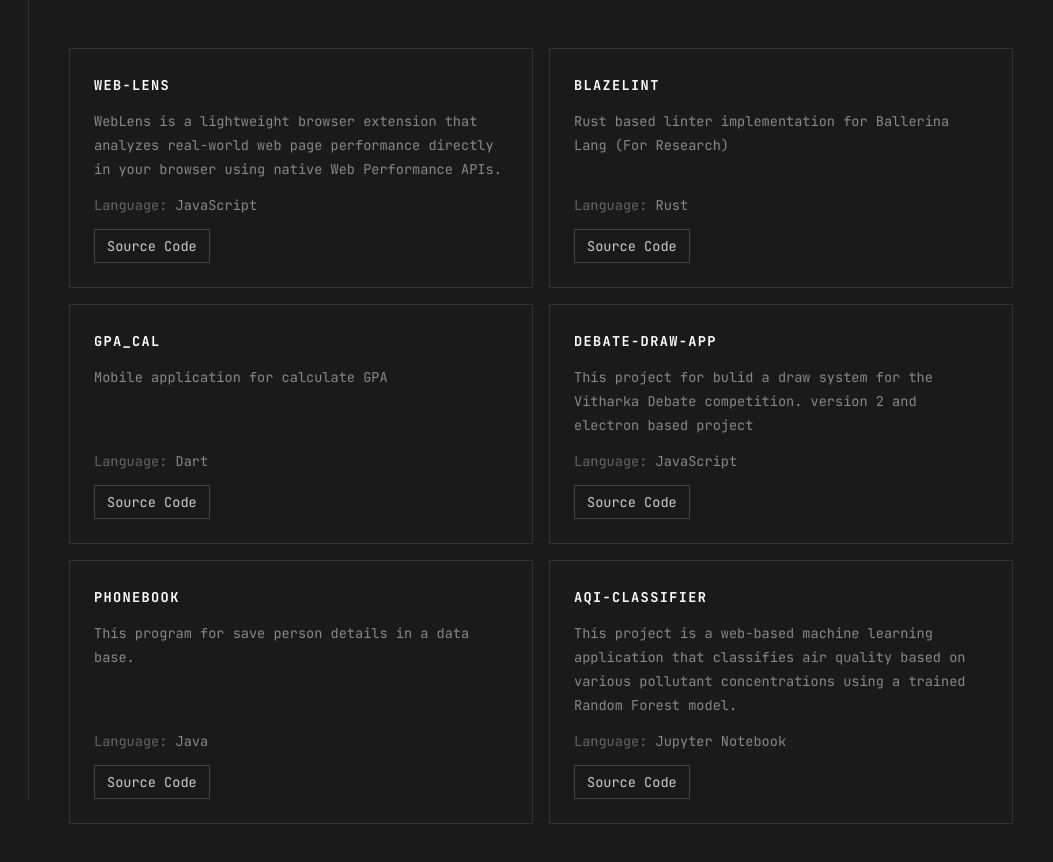
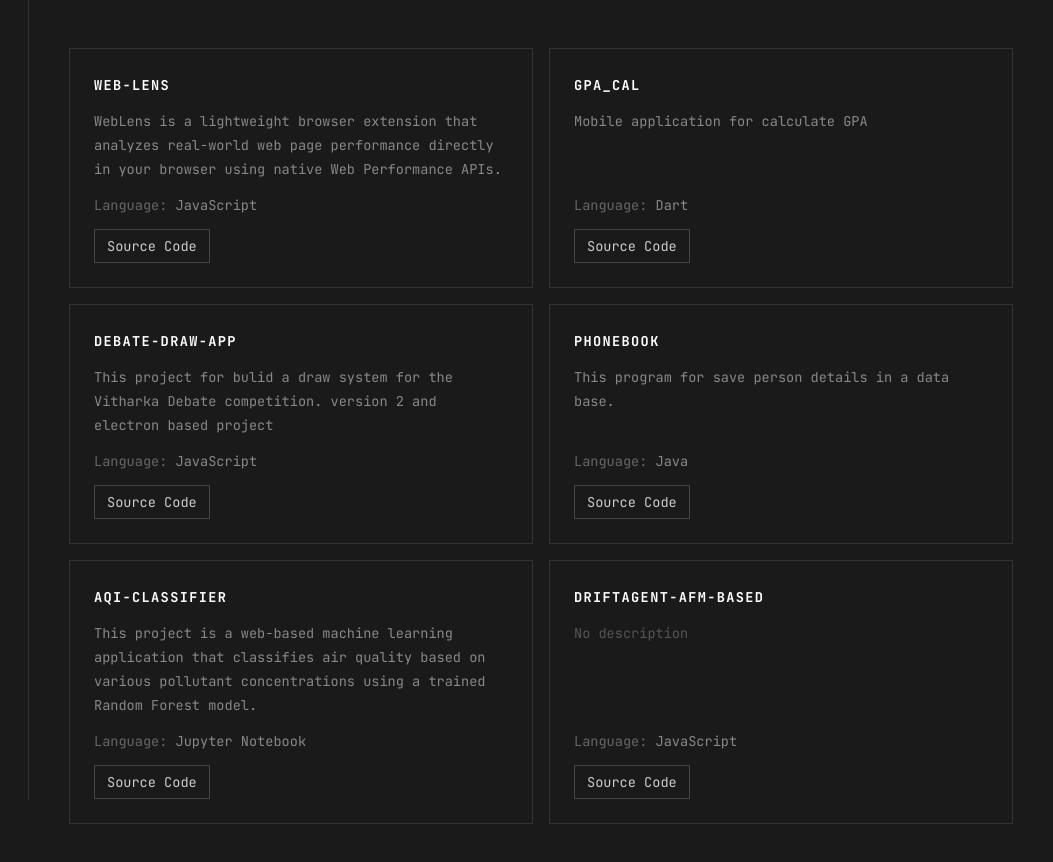
Before and after one commit to RukshanRanasinghe2000/rukshan_portfolio, a plain HTML site: page projects/index.html in a window 1280 px wide. Shown: the full height of the page, 227-1280 px from the left. Drawn offline with nearby package versions, Linux system fonts and the light colour scheme.

Commit message:
deploy: c44115187e6f7999c543c0420338bd3b953b15cf

```diff
--- a/projects/index.html
+++ b/projects/index.html
@@ -214,42 +214,6 @@
 
         <div class="flex items-start justify-between gap-2">
           <h2 class="text-white text-xs font-bold uppercase tracking-widest leading-tight group-hover:text-[#e8a838] transition-colors">
-            Blazelint
-          </h2>
-
-          <div class="flex items-center gap-2 shrink-0">
-
-          </div>
-        </div>
-
-        <p class="text-[#888888] text-xs leading-relaxed flex-1">
-
-            Rust based linter implementation for Ballerina Lang (For Research)
-
-        </p>
-
-
-        <p class="text-[#666666] text-xs">
-          Language:
-          <span class="text-[#888888]">
-            Rust
-          </span>
-        </p>
-
-
-        <div>
-          <a href="https:&#x2F;&#x2F;github.com&#x2F;RuztyCrabs&#x2F;Blazelint" target="_blank" rel="noopener"
-             class="inline-block border border-[#444444] text-[#cccccc] text-xs px-3 py-1 hover:border-[#e8a838] hover:text-[#e8a838] transition-colors">
-            Source Code
-          </a>
-        </div>
-
-      </div>
-
-      <div class="group bg-[#1a1a1a] p-6 flex flex-col gap-3 border border-[#333333] hover:border-[#e8a838] hover:scale-[1.02] transition-all">
-
-        <div class="flex items-start justify-between gap-2">
-          <h2 class="text-white text-xs font-bold uppercase tracking-widest leading-tight group-hover:text-[#e8a838] transition-colors">
             gpa_cal
           </h2>
 
@@ -390,6 +354,42 @@
 
       </div>
 
+      <div class="group bg-[#1a1a1a] p-6 flex flex-col gap-3 border border-[#333333] hover:border-[#e8a838] hover:scale-[1.02] transition-all">
+
+        <div class="flex items-start justify-between gap-2">
+          <h2 class="text-white text-xs font-bold uppercase tracking-widest leading-tight group-hover:text-[#e8a838] transition-colors">
+            DriftAgent-AFM-based
+          </h2>
+
+          <div class="flex items-center gap-2 shrink-0">
+
+          </div>
+        </div>
+
+        <p class="text-[#888888] text-xs leading-relaxed flex-1">
+
+            <span class="text-[#555555]">No description</span>
+
+        </p>
+
+
+        <p class="text-[#666666] text-xs">
+          Language:
+          <span class="text-[#888888]">
+            JavaScript
+          </span>
+        </p>
+
+
+        <div>
+          <a href="https:&#x2F;&#x2F;github.com&#x2F;RukshanRanasinghe2000&#x2F;DriftAgent-AFM-based" target="_blank" rel="noopener"
+             class="inline-block border border-[#444444] text-[#cccccc] text-xs px-3 py-1 hover:border-[#e8a838] hover:text-[#e8a838] transition-colors">
+            Source Code
+          </a>
+        </div>
+
+      </div>
+
 
     </div>
 
```
Also changed, not shown: partials/projects/index.html (+34 -34 lines).
